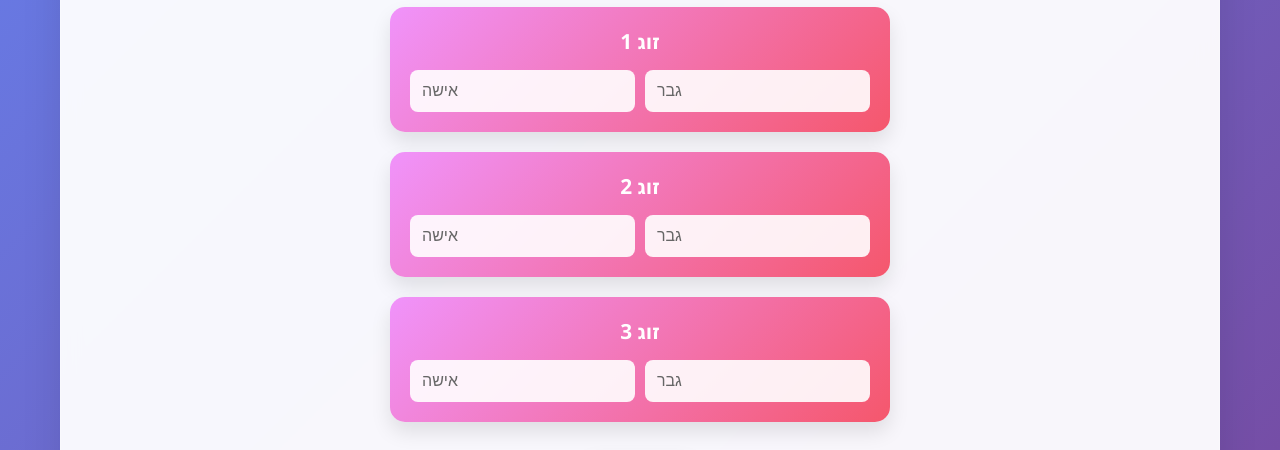
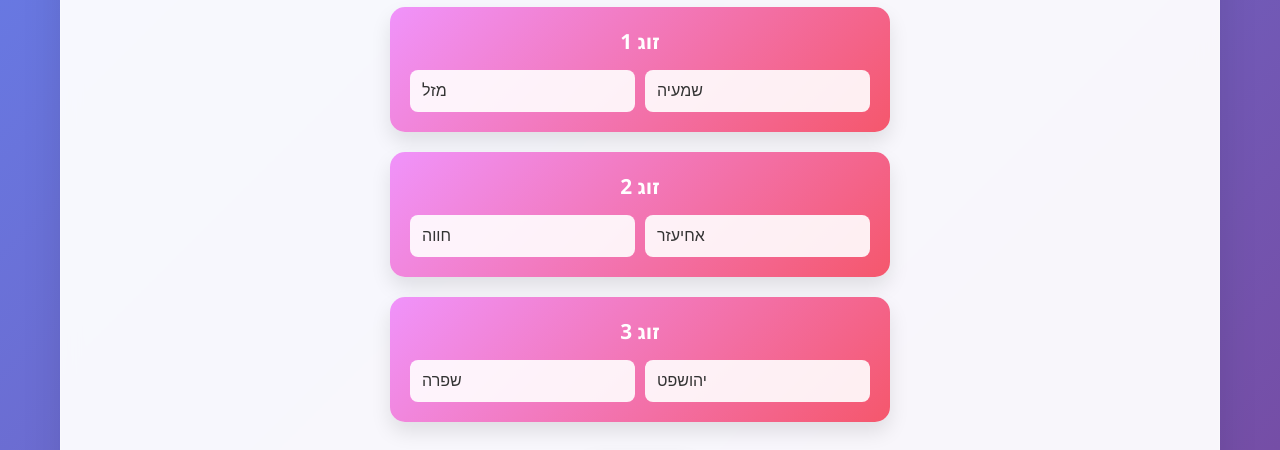
Before and after one commit to havayot/Dare, a plain HTML site: page index.html in a window 1280 px wide. Shown: the part 242-692 px from the top of the page. Drawn offline with Linux system fonts and the light colour scheme.

Commit message:
Update index.html

```diff
--- a/index.html
+++ b/index.html
@@ -553,22 +553,22 @@
                 <div class="couple-card">
                     <h3>זוג 1</h3>
                     <div class="name-inputs">
-                        <input type="text" class="name-input" placeholder="אישה" data-couple="0" data-gender="male">
-                        <input type="text" class="name-input" placeholder="גבר" data-couple="0" data-gender="female">
+                        <input type="text" class="name-input" value="מזל" data-couple="0" data-gender="male">
+                        <input type="text" class="name-input" value="שמעיה" data-couple="0" data-gender="female">
                     </div>
                 </div>
                 <div class="couple-card">
                     <h3>זוג 2</h3>
                     <div class="name-inputs">
-                        <input type="text" class="name-input" placeholder="אישה" data-couple="1" data-gender="male">
-                        <input type="text" class="name-input" placeholder="גבר" data-couple="1" data-gender="female">
+                        <input type="text" class="name-input" value="חווה" data-couple="1" data-gender="male">
+                        <input type="text" class="name-input" value="אחיעזר" data-couple="1" data-gender="female">
                     </div>
                 </div>
                 <div class="couple-card">
                     <h3>זוג 3</h3>
                     <div class="name-inputs">
-                        <input type="text" class="name-input" placeholder="אישה" data-couple="2" data-gender="male">
-                        <input type="text" class="name-input" placeholder="גבר" data-couple="2" data-gender="female">
+                        <input type="text" class="name-input" value="שפרה" data-couple="2" data-gender="male">
+                        <input type="text" class="name-input" value="יהושפט" data-couple="2" data-gender="female">
                     </div>
                 </div>
             </div>
```
